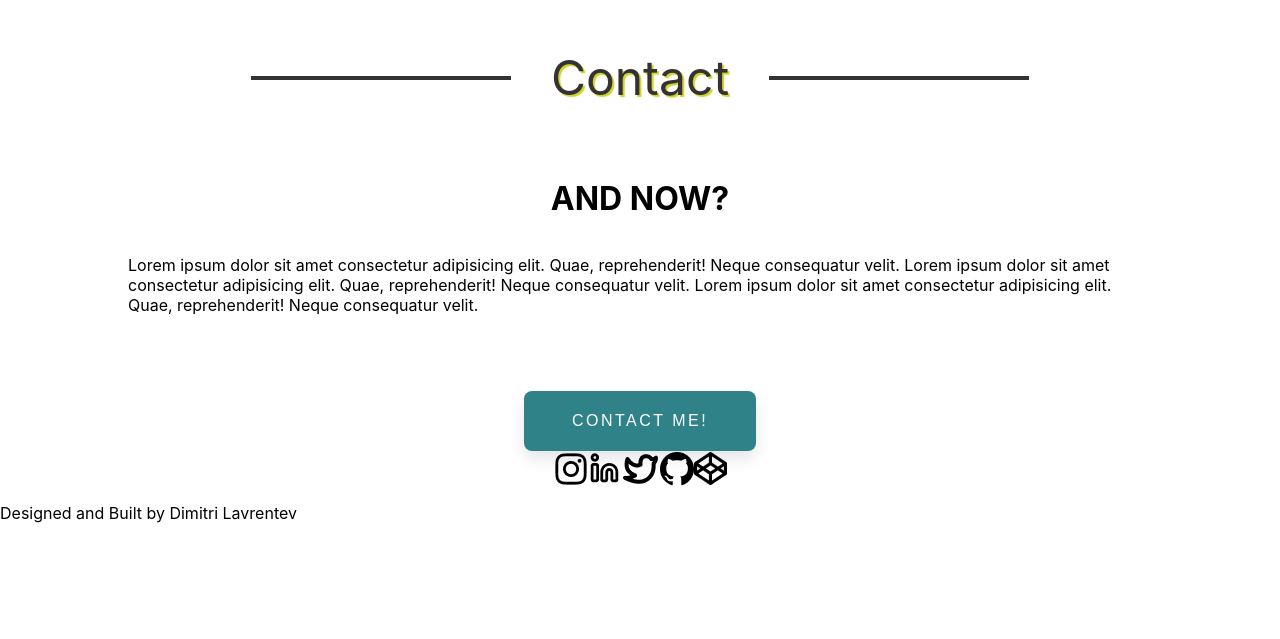
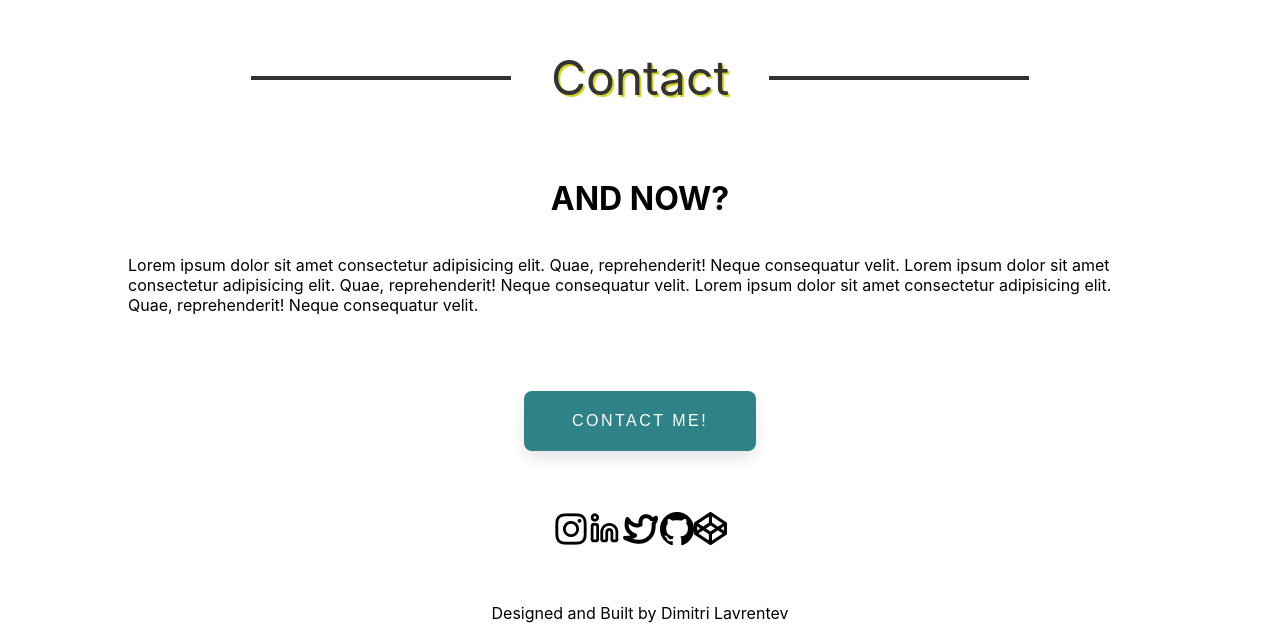
Before and after one commit to dlavrentev/webdevportfolio, a React (Create React App) app: page /main in a window 1280 px wide. Shown: the part 3332-3971 px from the top of the page. Before the commit the page ends 3871 px from the top, so only its background shows below. Built offline with nearby package versions, Linux system fonts and the light colour scheme; the HTML template or start-up script is replaced by a standard one.

Commit message:
bottom contact updated

```diff
--- a/src/App.css
+++ b/src/App.css
@@ -254,4 +254,14 @@
   display: flex;
   align-items: center;
   justify-content: center;
+  padding-top: 60px;
 }
+
+
+
+.autograph {
+  display: flex;
+  justify-content: center;
+  align-items: center;
+  padding-top: 40px;
+}
--- a/src/Components/Main/Contact.js
+++ b/src/Components/Main/Contact.js
@@ -27,15 +27,15 @@ export default function Contact() {
       </div>
 
       <div className='contactlinks'>
-          <img src={Instagram}/>
-          <img src={LinkedIn}/>
-          <img src={Twitter}/>
-          <img src={GitHub}/>
-          <img src={CodePen}/>
+          <img className='linkpadding' src={Instagram}/>
+          <img className='linkpadding' src={LinkedIn}/>
+          <img className='linkpadding' src={Twitter}/>
+          <img className='linkpadding' src={GitHub}/>
+          <img className='linkpadding' src={CodePen}/>
       </div>
-      <div>
-          <p>Designed and Built by Dimitri Lavrentev</p>
-      </div>
+
+      <p className='autograph'>Designed and Built by Dimitri Lavrentev</p>
+
 
 
 
```
